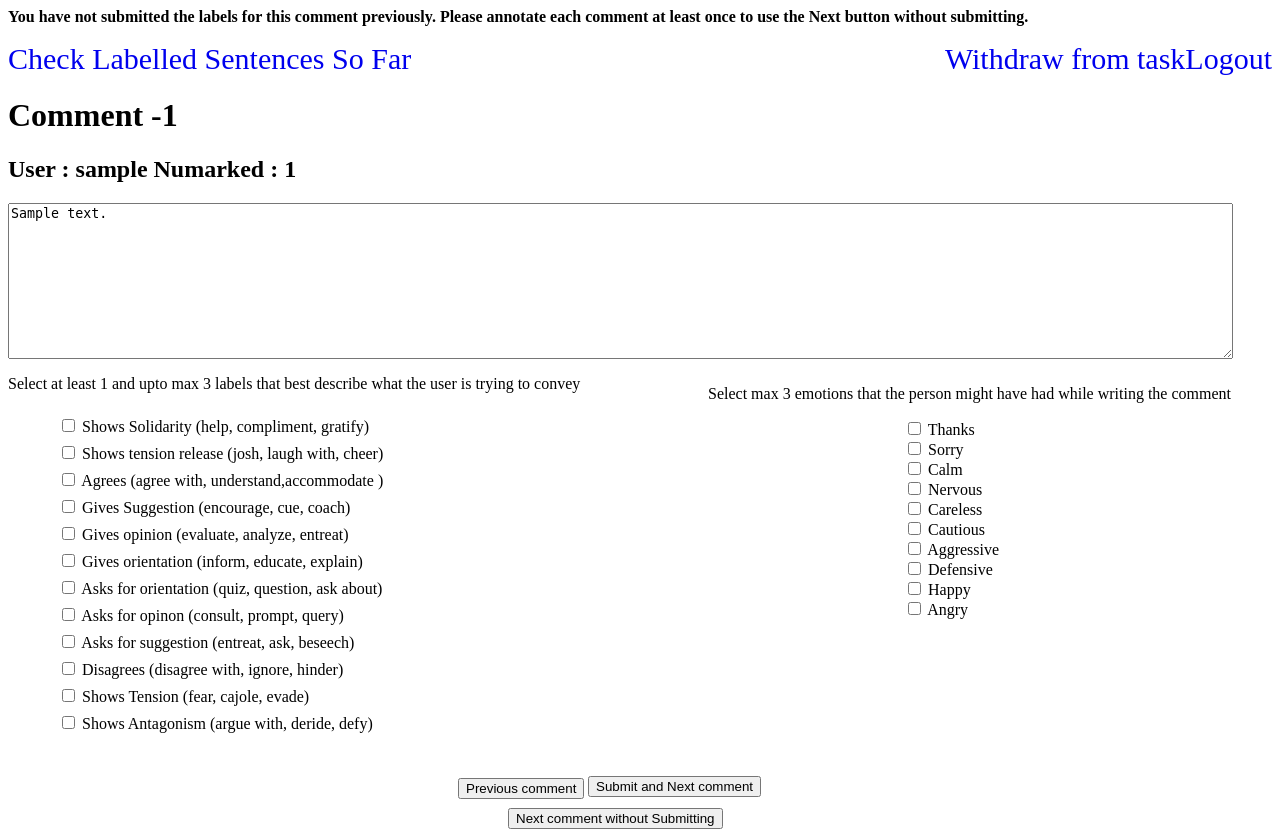
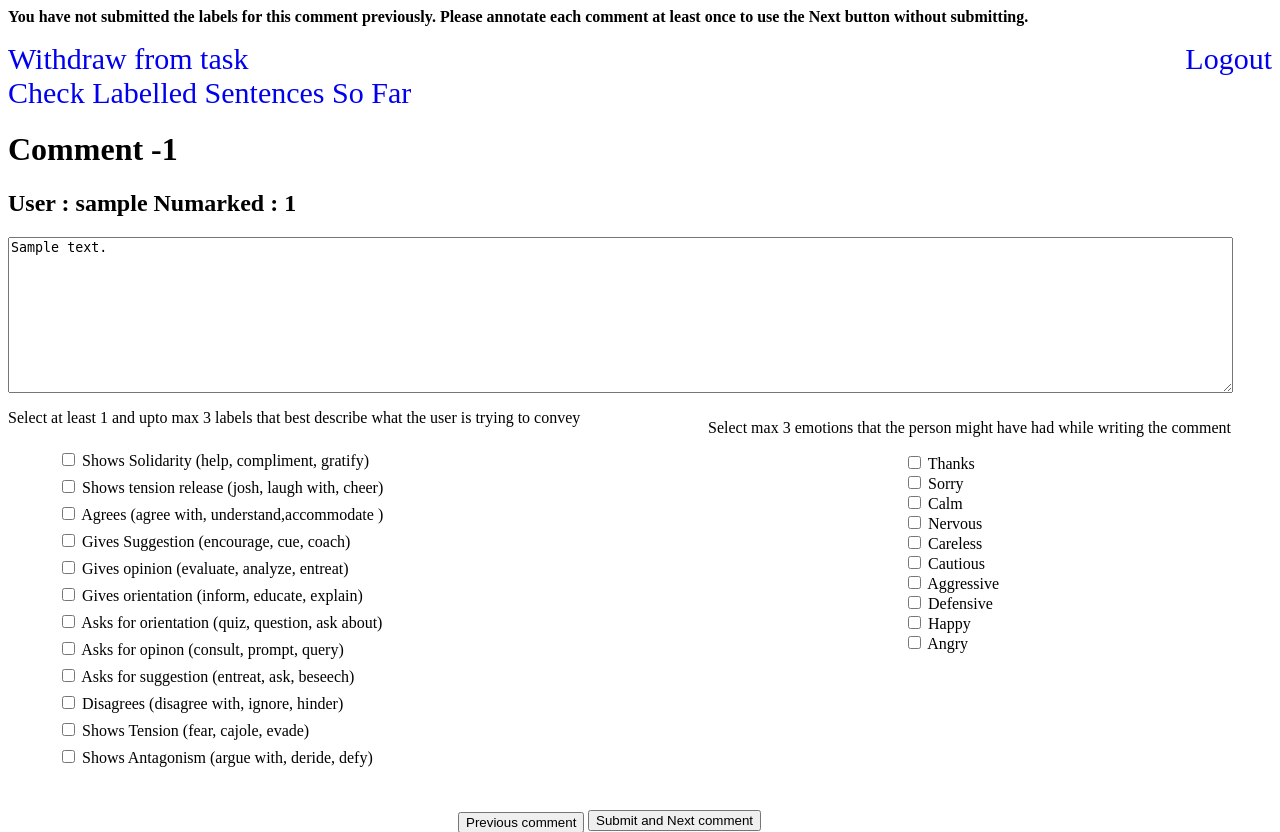
Before and after one commit to deerishi/Github-Amazon-Mechanical-Turk-Project, a Django app: page /1/notSubmitted/ in a window 1280 px wide. Shown: the top 832 px of the page. Run offline with Django 3.2, Linux system fonts and the light colour scheme; a user stored in the database is signed in; tables that the repository leaves empty hold one stand-in row (values such as "Sample post").

Commit message:
added withdraw functionality

```diff
--- a/connect3/try1/static/try1/style.css
+++ b/connect3/try1/static/try1/style.css
@@ -5,7 +5,7 @@
 }
 
 #withdraw{
-	float: right;
+	float: auto;
 	font-size: 30px;
 	text-decoration: none;
 }
```
